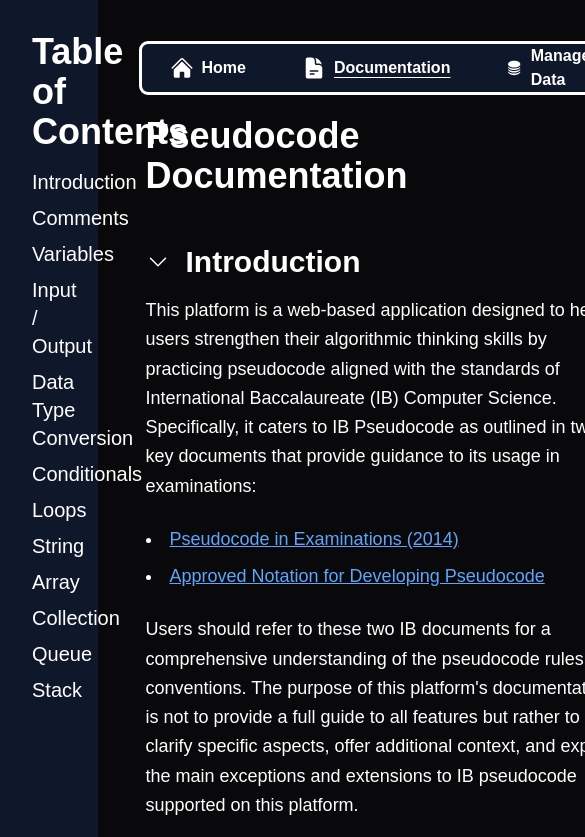
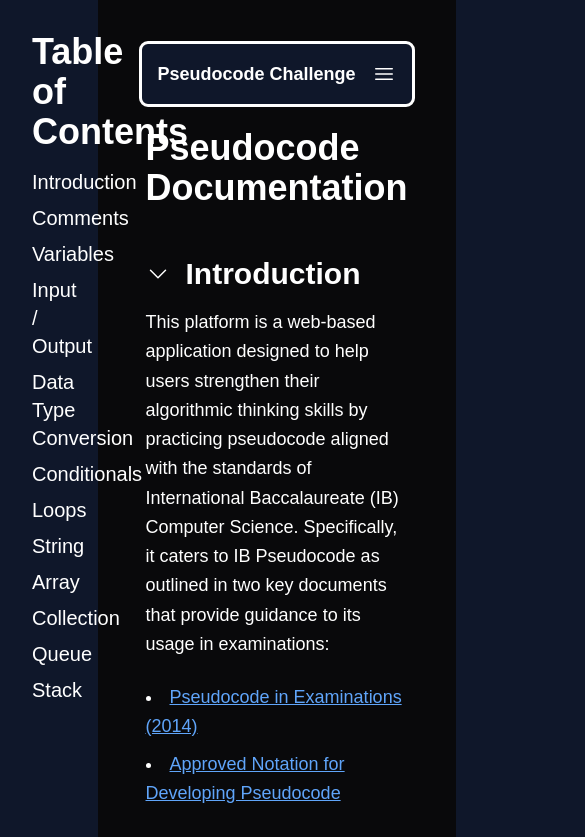
Before and after one commit to shayan-taba/pseudocode_ide, a Next.js app: page /documentation in a window 390 px wide. Shown: the top 837 px of the page, 585 px wide, since content can reach past the window. Built offline with nearby package versions, Linux system fonts and the light colour scheme.

Commit message:
Navbar phone optimization

```diff
--- a/app/challenges/[...slug]/page.tsx
+++ b/app/challenges/[...slug]/page.tsx
@@ -2,11 +2,16 @@
 // This pages handles the challenge-id in the url-slug.
 
 import ChallengeLoader from "./challenge_loader";
+import { Metadata } from 'next';
 
 type Props = {
   params: Promise<{ slug: string }>;
 };
 
+export const metadata: Metadata = {
+  title: 'Pseudocode Challenge',
+};
+
 export default function Challenge({ params }: Props) {
   return <ChallengeLoader params={params} />;
 }
--- a/app/components/nav_bar.tsx
+++ b/app/components/nav_bar.tsx
@@ -1,35 +1,80 @@
-import React from "react";
+import React, { useState } from "react";
 import Link from "next/link";
 import { usePathname } from "next/navigation";
-import { HomeIcon, DocumentTextIcon, CircleStackIcon } from "@heroicons/react/24/solid";
+import {
+  HomeIcon,
+  DocumentTextIcon,
+  CircleStackIcon,
+  Bars3Icon,
+  XMarkIcon,
+} from "@heroicons/react/24/solid";
 import "./components_style.css";
 
 const Navbar: React.FC = () => {
   const pathname = usePathname();
+  const [isOpen, setIsOpen] = useState(false); // Tracks mobile menu toggle
 
   const navItems = [
     { href: "/", label: "Home", icon: <HomeIcon className="nav-icons" /> },
     { href: "/documentation", label: "Documentation", icon: <DocumentTextIcon className="nav-icons" /> },
     { href: "/data", label: "Manage Data", icon: <CircleStackIcon className="nav-icons" /> },
-  ];
+  ]; // All pages
 
   return (
-    <nav className="flex items-center gap-12 text-white h-[2rem] mx-5 mt-5 bg-slate-900 rounded-md outline outline-white p-6">
+    <nav className="bg-slate-900 text-white rounded-md outline outline-white mx-5 mt-5 p-4">
+      <div className="flex items-center justify-between">
+        <div className="text-lg font-bold">Pseudocode Challenge</div>
+
+        {/* Mobile hamburger button */}
+        <button
+          className="md:hidden"
+          onClick={() => setIsOpen(!isOpen)}
+          aria-label="Toggle menu"
+        >
+          {isOpen ? (
+            <XMarkIcon className="w-6 h-6" />
+          ) : (
+            <Bars3Icon className="w-6 h-6" />
+          )}
+        </button>
+
+        {/* Desktop nav links */}
+        <div className="hidden md:flex gap-6">
           {navItems.map((item) => (
             <Link
               href={item.href}
               key={item.href}
               className={`flex items-center gap-2 nav-btns ${
                 pathname === item.href ? "underline underline-offset-4" : ""
+              }`} // Underline the current page
+            >
+              {item.icon}
+              {item.label}
+            </Link>
+          ))}
+        </div>
+      </div>
+
+      {/* Mobile nav menu */}
+      {isOpen && (
+        <div className="flex flex-col mt-4 gap-4 md:hidden">
+          {navItems.map((item) => (
+            <Link
+              href={item.href}
+              key={item.href}
+              onClick={() => setIsOpen(false)} // Close menu after clicking
+              className={`flex items-center gap-2 nav-btns ${
+                pathname === item.href ? "underline underline-offset-4" : ""
               }`}
             >
-          {item.icon} {item.label}
+              {item.icon}
+              {item.label}
             </Link>
           ))}
+        </div>
+      )}
     </nav>
   );
 };
 
 export default Navbar;
-
-// add underline to current page. identify by slug or by param.
```
Lines whose indentation alone changed are shown as unchanged.
